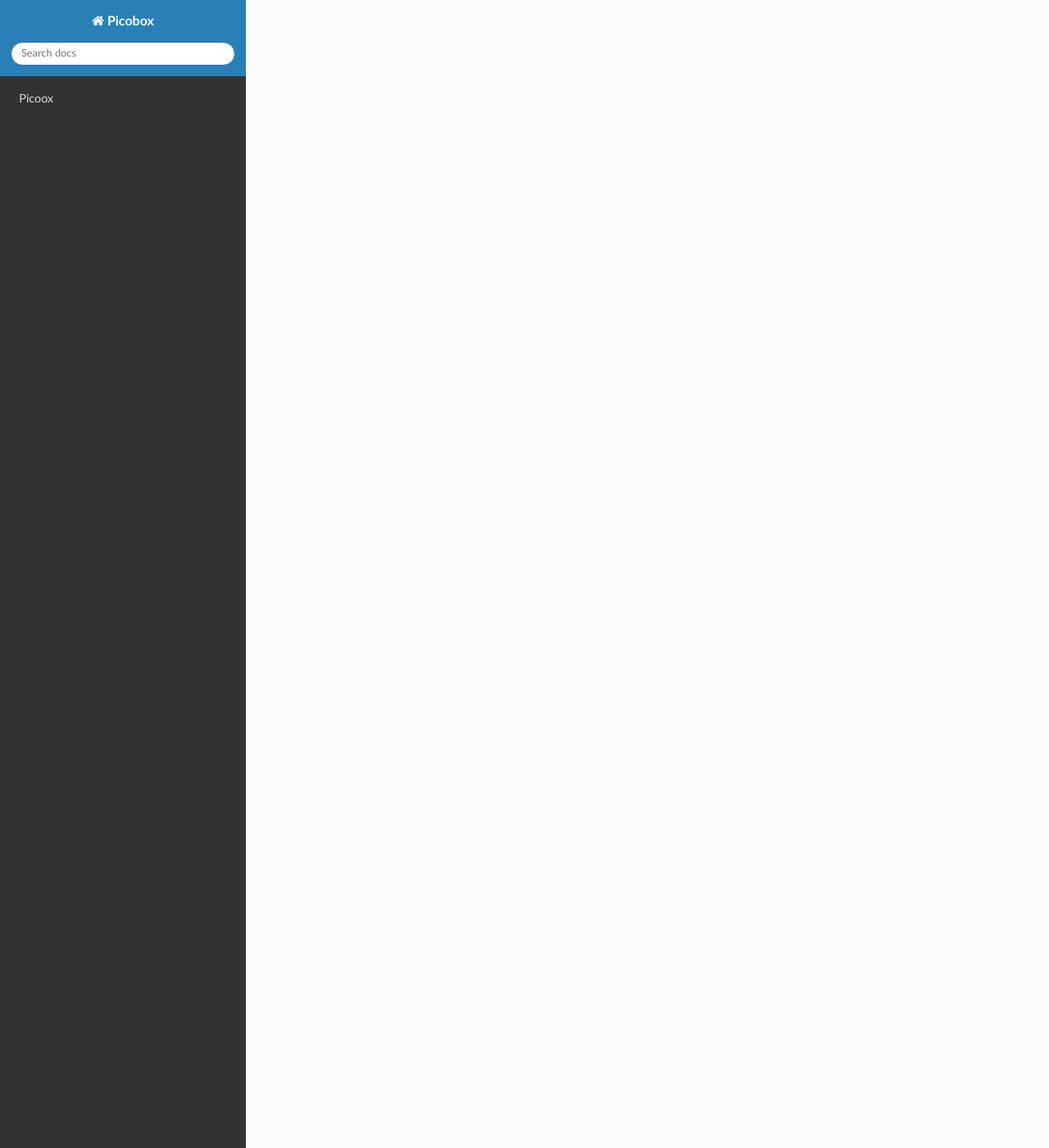
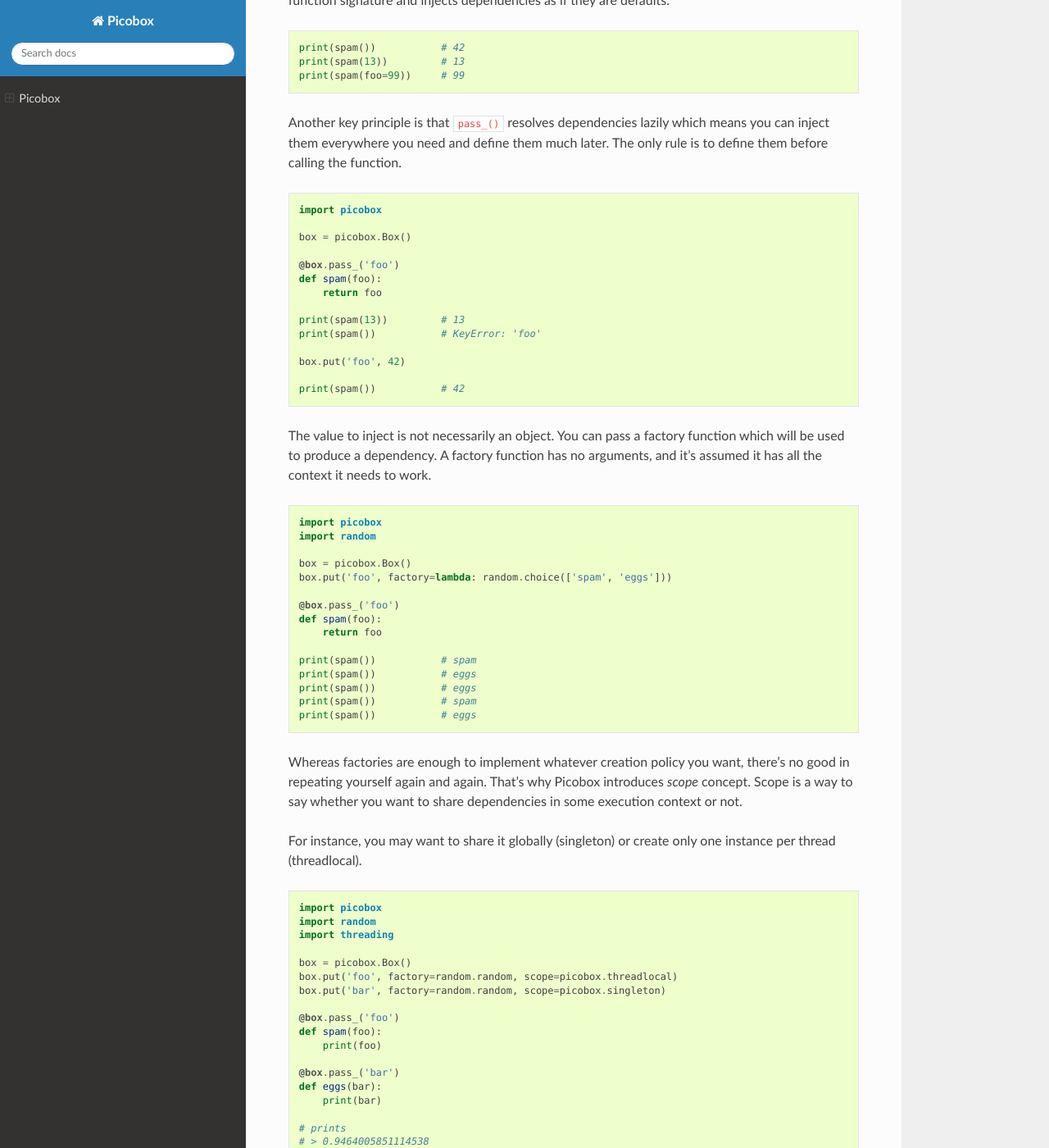
Before and after one commit to ikalnytskyi/picobox, a Sphinx documentation site: the page built from docs/index.rst, in a window 1280 px wide and 1400 px high, scrolled down 1511 px. Shown: the whole window at 82% size. Built offline with Sphinx 7.4.7 and the Read the Docs theme 2.0.0, drawn with Linux system fonts in a browser that asks for light colours; some of the changed text lies outside the part shown.

Commit message:
Add quickstart docs
One of the most important docs sections is quickstart section. It guides
you through all basic usecases giving an idea of how things are working
or how they can be applied. So this commit adds basic quickstart section
with a bunch of examples.

```diff
--- a/docs/index.rst
+++ b/docs/index.rst
@@ -1,9 +1,208 @@
-======
-Picoox
-======
+Picobox
+=======
 
-Picobox is opinionated `dependency injection`__ framework designed to be
-clean, pragmatic and with Python in mind. No complex graphs, no implicit
-injections, no type bindings, no XML configurations.
+Picobox is opinionated `dependency injection`__ framework designed to be clean,
+pragmatic and with Python in mind. No complex graphs, no implicit injections,
+no type bindings, no XML configurations.
 
 .. __: https://en.wikipedia.org/wiki/Dependency_injection
+
+
+Why?
+----
+
+Dependency Injection (DI) design pattern is intended to decouple various parts
+of an application from each other. So a class can be independent of how the
+objects it requires are created, and hence the way we create them may be
+different for production and tests.
+
+One of most easiest examples is to say that DI is essentially about writing
+
+.. code:: python
+
+    def do_something(my_service):
+        return my_service.get_val() + 42
+
+    my_service = MyService(foo, bar)
+    do_something(my_service)
+
+instead of
+
+.. code:: python
+
+    def do_something():
+        my_service = MyService(foo, bar)
+        return my_service.get_val() + 42
+
+    do_something()
+
+because the latter considered non-configurable and is harder to test.
+
+In Python, however, dependency injection is not a big deal due to its dynamic
+nature and duck typing: anything could be defined anytime and passed anywhere.
+Due to that reason (and maybe some others) DI frameworks aren't popular among
+Python community, though they may be handy in some cases.
+
+One of such cases is code decoupling when we want to create objects in one
+places and use them in others, preserving clean interface and avoiding global
+variables. Having all these considerations in mind, Picobox was born.
+
+
+Quickstart
+----------
+
+Picobox provides ``Box`` class that acts as a container for objects you want
+to deal with. You can put, you can get, you can pass them around.
+
+.. code:: python
+
+    import picobox
+
+    box = picobox.Box()
+    box.put('foo', 42)
+
+    @box.pass_('foo')
+    def spam(foo):
+        return foo
+
+    @box.pass_('foo', as_='bar')
+    def eggs(bar):
+        return bar
+
+    print(box.get('foo'))   # 42
+
+    print(spam())           # 42
+    print(eggs())           # 42
+
+One of the key principles is to `do not break` existing code. That's why
+Picobox does not change function signature and injects dependencies as if they
+are defaults.
+
+.. code:: python
+
+    print(spam())           # 42
+    print(spam(13))         # 13
+    print(spam(foo=99))     # 99
+
+Another key principle is that ``pass_()`` resolves dependencies lazily which
+means you can inject them everywhere you need and define them much later. The
+only rule is to define them before calling the function.
+
+.. code:: python
+
+    import picobox
+
+    box = picobox.Box()
+
+    @box.pass_('foo')
+    def spam(foo):
+        return foo
+
+    print(spam(13))         # 13
+    print(spam())           # KeyError: 'foo'
+
+    box.put('foo', 42)
+
+    print(spam())           # 42
+
+The value to inject is not necessarily an object. You can pass a factory
+function which will be used to produce a dependency. A factory function has
+no arguments, and it's assumed it has all the context it needs to work.
+
+.. code:: python
+
+    import picobox
+    import random
+
+    box = picobox.Box()
+    box.put('foo', factory=lambda: random.choice(['spam', 'eggs']))
+
+    @box.pass_('foo')
+    def spam(foo):
+        return foo
+
+    print(spam())           # spam
+    print(spam())           # eggs
+    print(spam())           # eggs
+    print(spam())           # spam
+    print(spam())           # eggs
+
+Whereas factories are enough to implement whatever creation policy you want,
+there's no good in repeating yourself again and again. That's why Picobox
+introduces `scope` concept. Scope is a way to say whether you want to share
+dependencies in some execution context or not.
+
+For instance, you may want to share it globally (singleton) or create only one
+instance per thread (threadlocal).
+
+.. code:: python
+
+    import picobox
+    import random
+    import threading
+
+    box = picobox.Box()
+    box.put('foo', factory=random.random, scope=picobox.threadlocal)
+    box.put('bar', factory=random.random, scope=picobox.singleton)
+
+    @box.pass_('foo')
+    def spam(foo):
+        print(foo)
+
+    @box.pass_('bar')
+    def eggs(bar):
+        print(bar)
+
+    # prints
+    # > 0.9464005851114538
+    # > 0.8585111290081737
+    for _ in range(2):
+        threading.Thread(target=spam).start()
+
+    # prints
+    # > 0.5333214411659912
+    # > 0.5333214411659912
+    for _ in range(2):
+        threading.Thread(target=eggs).start()
+
+But the cherry on the cake is so called Picobox's stack interface. ``Box`` is
+great to manage dependencies but it requires to be created before using. In
+practice it usually means you need to create it globally to get access from
+various places. The stack interface is called to solve this by providing
+general methods that will be applied to latest active box instance.
+
+.. code:: python
+
+    import picobox
+
+    @picobox.pass_('foo')
+    def spam(foo):
+        return foo
+
+    box_a = picobox.Box()
+    box_a.put('foo', 13)
+
+    box_b = picobox.Box()
+    box_b.put('foo', 42)
+
+    with picobox.push(box_a):
+        print(spam())               # 13
+
+        with picobox.push(box_b):
+            print(spam())           # 42
+
+        print(spam())               # 13
+
+    spam()                          # RuntimeError: no boxes on the stack
+
+The stack interface is recommended way to use Picobox because it allows to
+switch between DI containers (boxes) on the fly. This is also the only way to
+test your application because patching (mocking) globally defined boxes is
+not solution.
+
+.. code:: python
+
+    def test_spam():
+        with picobox.push(picobox.Box()) as box:
+            box.put('foo', 42)
+            assert spam() == 42
```
